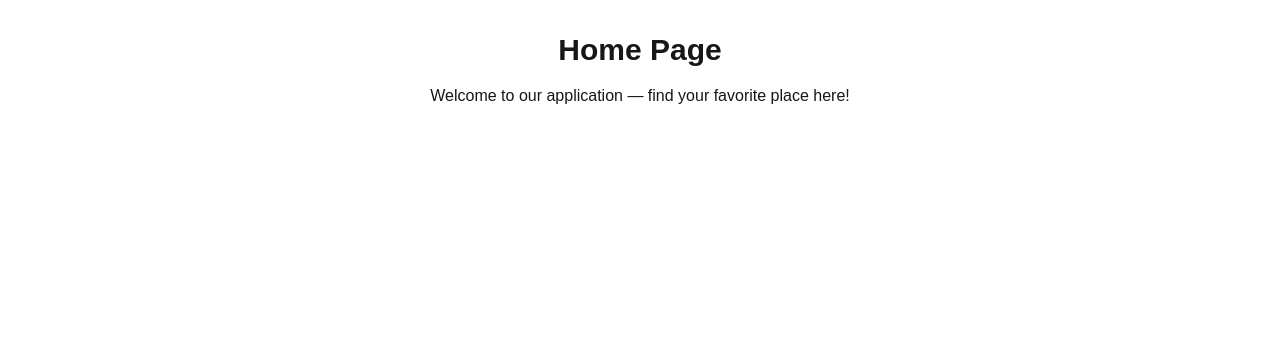
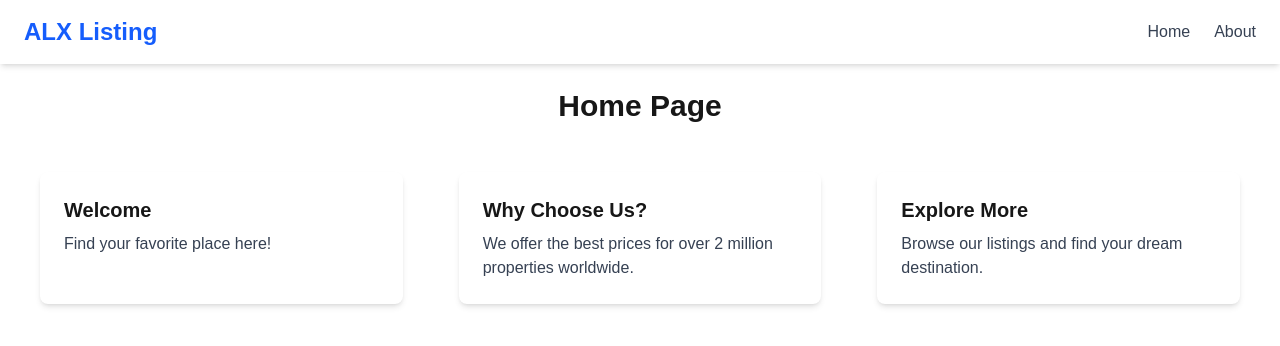
Before and after one commit to codewithgloria/alx-project-0x02-setup, a Next.js app in the folder alx-project-0x02/: page /home in a window 1280 px wide. Shown: the top 346 px of the page. Built offline with nearby package versions, Linux system fonts and the light colour scheme.

Commit message:
completed task 3

```diff
--- /dev/null
+++ b/alx-project-0x02/components/common/Card.tsx
@@ -0,0 +1,13 @@
+import React from 'react';
+import { CardProps } from '@/interfaces';
+
+const Card: React.FC<CardProps> = ({ title, content }) => {
+  return (
+    <div className="bg-white shadow-md rounded-lg p-6 m-4">
+      <h2 className="text-xl font-semibold mb-2">{title}</h2>
+      <p className="text-gray-700">{content}</p>
+    </div>
+  );
+};
+
+export default Card;
--- a/alx-project-0x02/interfaces/index.ts
+++ b/alx-project-0x02/interfaces/index.ts
@@ -20,3 +20,8 @@ export interface PropertyProps {
   image: string;
   discount?: string;
 }
+
+export interface CardProps {
+  title: string;
+  content: string;
+}
--- a/alx-project-0x02/pages/home.tsx
+++ b/alx-project-0x02/pages/home.tsx
@@ -1,10 +1,25 @@
 import React from 'react';
+import Card from '@/components/common/Card';
+import Header from '@/components/layout/Header';
 
 const HomePage = () => {
+  const cards = [
+    { title: "Welcome", content: "Find your favorite place here!" },
+    { title: "Why Choose Us?", content: "We offer the best prices for over 2 million properties worldwide." },
+    { title: "Explore More", content: "Browse our listings and find your dream destination." }
+  ];
+
   return (
     <div>
-      <h1 className="text-3xl font-bold text-center mt-8">Home Page</h1>
-      <p className="text-center mt-4">Welcome to our application — find your favorite place here!</p>
+      <Header />
+      <section className="container mx-auto p-6">
+        <h1 className="text-3xl font-bold text-center">Home Page</h1>
+        <div className="grid grid-cols-1 md:grid-cols-3 gap-6 mt-8">
+          {cards.map((card, index) => (
+            <Card key={index} title={card.title} content={card.content} />
+          ))}
+        </div>
+      </section>
     </div>
   );
 };
```
